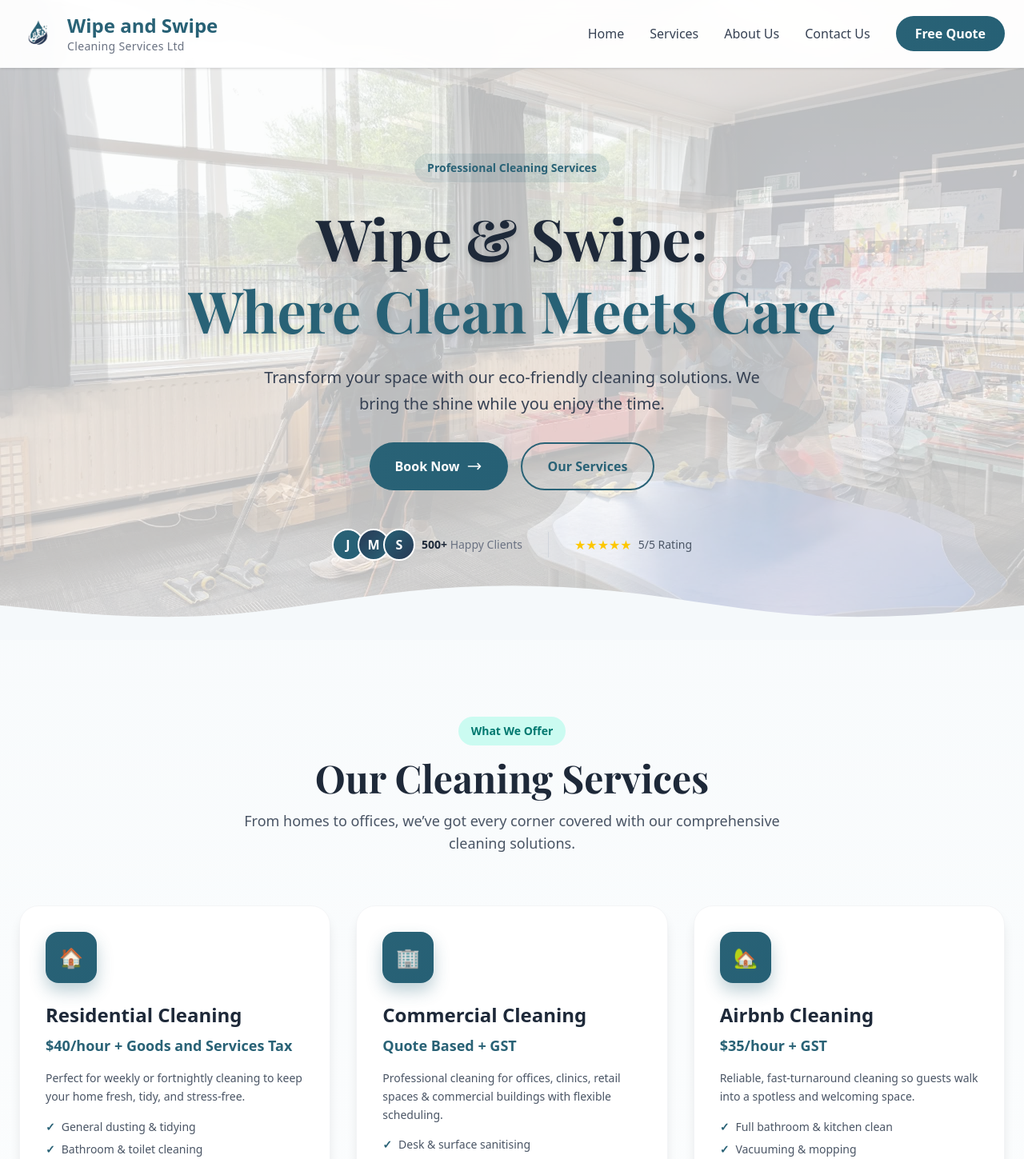
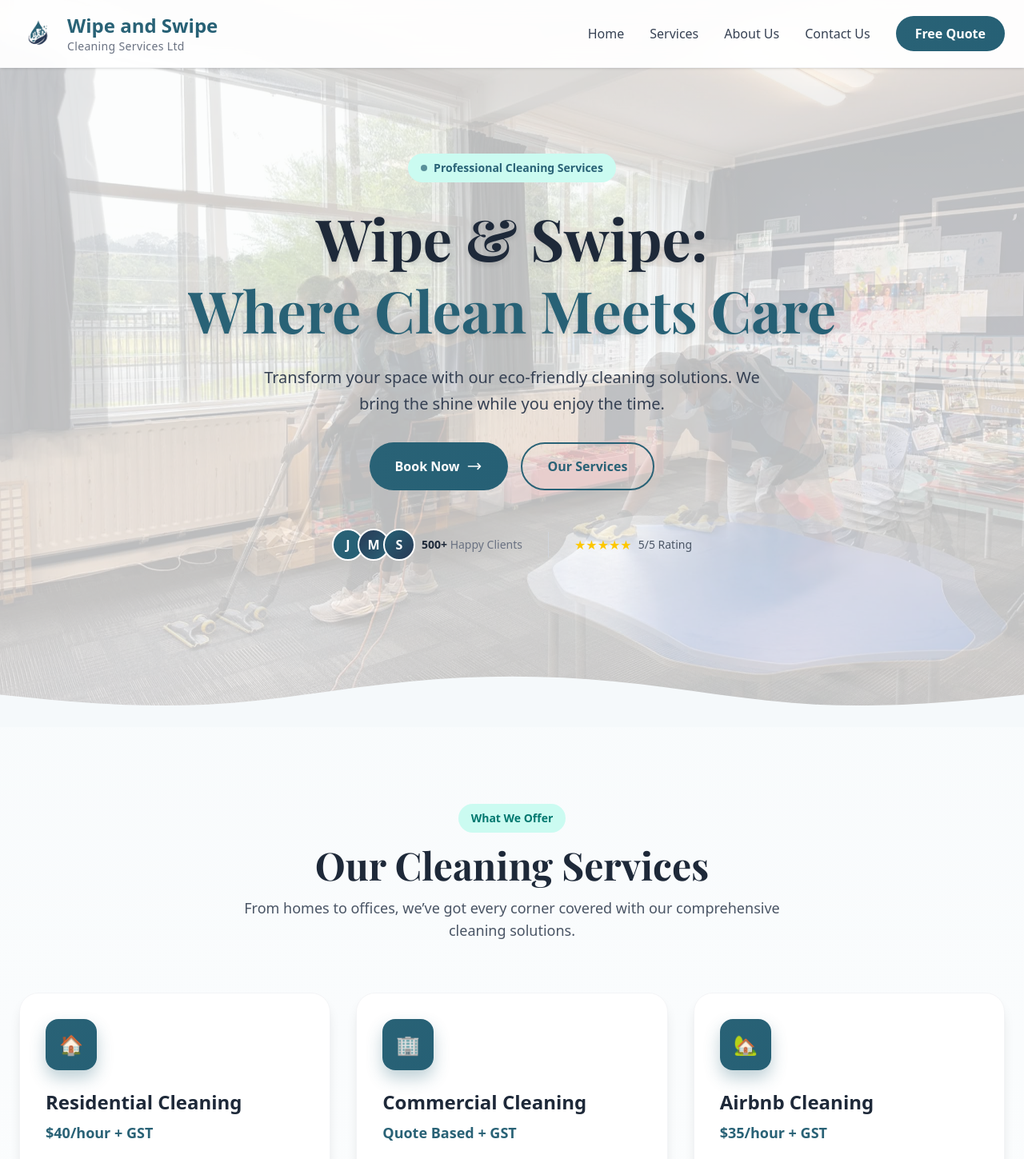
Before and after one commit to sheyneee/wipe-and-swipe, a Next.js app: page / in a window 1280 px wide. Shown: the top 1449 px of the page at 80% size. Built offline with nearby package versions, Linux system fonts and the light colour scheme; a web font is replaced by a local one.

Commit message:
fix display overlap text to wave in hero at home page, also update price of services to + gst

```diff
--- a/components/client/home/Hero.tsx
+++ b/components/client/home/Hero.tsx
@@ -6,7 +6,7 @@ export default function Hero() {
   return (
     <section
       id="home"
-      className="relative min-h-screen flex items-start justify-center pt-36 overflow-hidden"
+      className="relative min-h-screen flex items-center justify-center pt-28 pb-28 md:pt-32 md:pb-36 overflow-hidden"
     >
       {/* Background image */}
       <HeroBackgroundCarousel />
@@ -19,9 +19,10 @@ export default function Hero() {
       </div> */}
 
       {/* Content */}
-      <div className="relative z-10 max-w-4xl mx-auto px-6 py-12 text-center animate-slide-up">
-        <div className="inline-flex items-center gap-2 px-4 py-2 bg-brand-primary/10 rounded-full mb-6">
-          <span className="text-brand-primary font-bold text-sm">
+      <div className="relative z-10 max-w-4xl mx-auto px-6 py-12 md:py-16 text-center animate-slide-up">
+        <div className="inline-flex items-center gap-2 px-4 py-2 bg-teal-100 rounded-full mb-6">
+          <span className="w-2 h-2 bg-[color:var(--brand-primary,#296276)] rounded-full animate-pulse" />
+          <span className="text-[color:var(--brand-primary,#296276)] font-semibold text-sm">
             Professional Cleaning Services
           </span>
         </div>
@@ -105,10 +106,10 @@ export default function Hero() {
       </div>
 
       {/* Bottom wave cut */}
-      <div className="absolute bottom-0 left-0 w-full leading-none z-10">
+      <div className="absolute bottom-0 left-0 w-full leading-none z-10 pointer-events-none">
         <svg
           viewBox="0 0 1440 180"
-          className="block w-full h-[90px] sm:h-[110px] md:h-[130px] lg:h-[150px]"
+          className="block w-full h-[80px] sm:h-[100px] md:h-[120px] lg:h-[140px]"
           preserveAspectRatio="none"
         >
           <path
--- a/lib/data/services.ts
+++ b/lib/data/services.ts
@@ -12,7 +12,7 @@ export const SERVICES: Service[] = [
   {
     value: "residential",
     title: "Residential Cleaning",
-    price: "$40/hour + Goods and Services Tax",
+    price: "$40/hour + GST",
     description: "Perfect for weekly or fortnightly cleaning to keep your home fresh, tidy, and stress-free.",
     bullets: [
       "General dusting & tidying",
```
